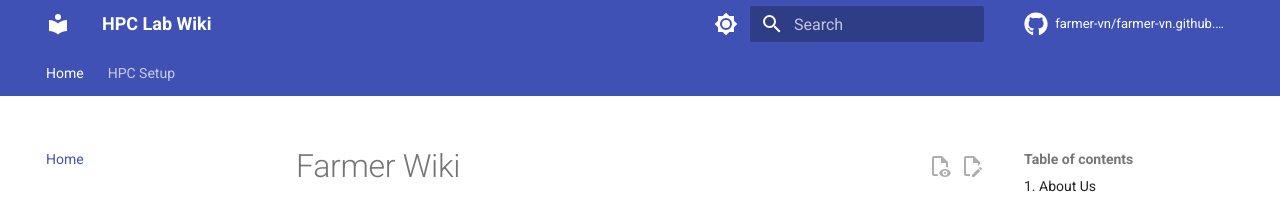
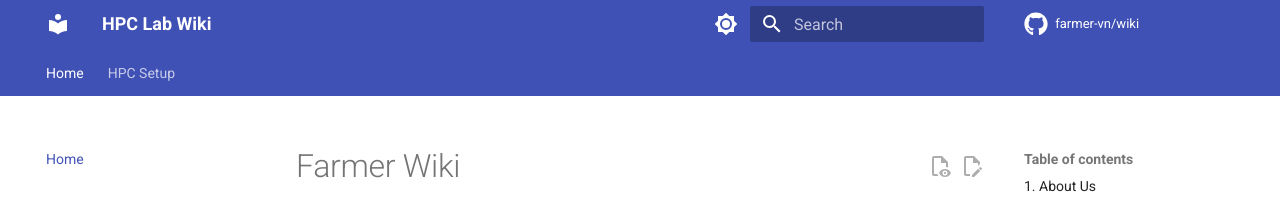
Before and after one commit to farmer-vn/wiki, an MkDocs documentation site: the page built from docs/index.md, in a window 1280 px wide. Shown: the top 205 px of the page. Built offline with MkDocs 1.6.1 and Material for MkDocs 9.7.7, drawn with Linux system fonts in a browser that asks for light colours; comment, search, counter and statistics services are not loaded.

Commit message:
update url

```diff
--- a/mkdocs.yml
+++ b/mkdocs.yml
@@ -1,11 +1,11 @@
 site_name: HPC Lab Wiki
 site_description: Documentation and guides for working with HPC clusters
-site_author: Lab Team
-site_url: https://wiki.dattn.com/
+site_author: Dat Nguyen
+site_url: https://farmer-vn.github.io/wiki/
 
 # Repository
-repo_name: farmer-vn/farmer-vn.github.io
-repo_url: https://github.com/farmer-vn/farmer-vn.github.io
+repo_name: farmer-vn/wiki
+repo_url: https://github.com/farmer-vn/wiki
 edit_uri: edit/main/docs/
 
 # Copyright
```
